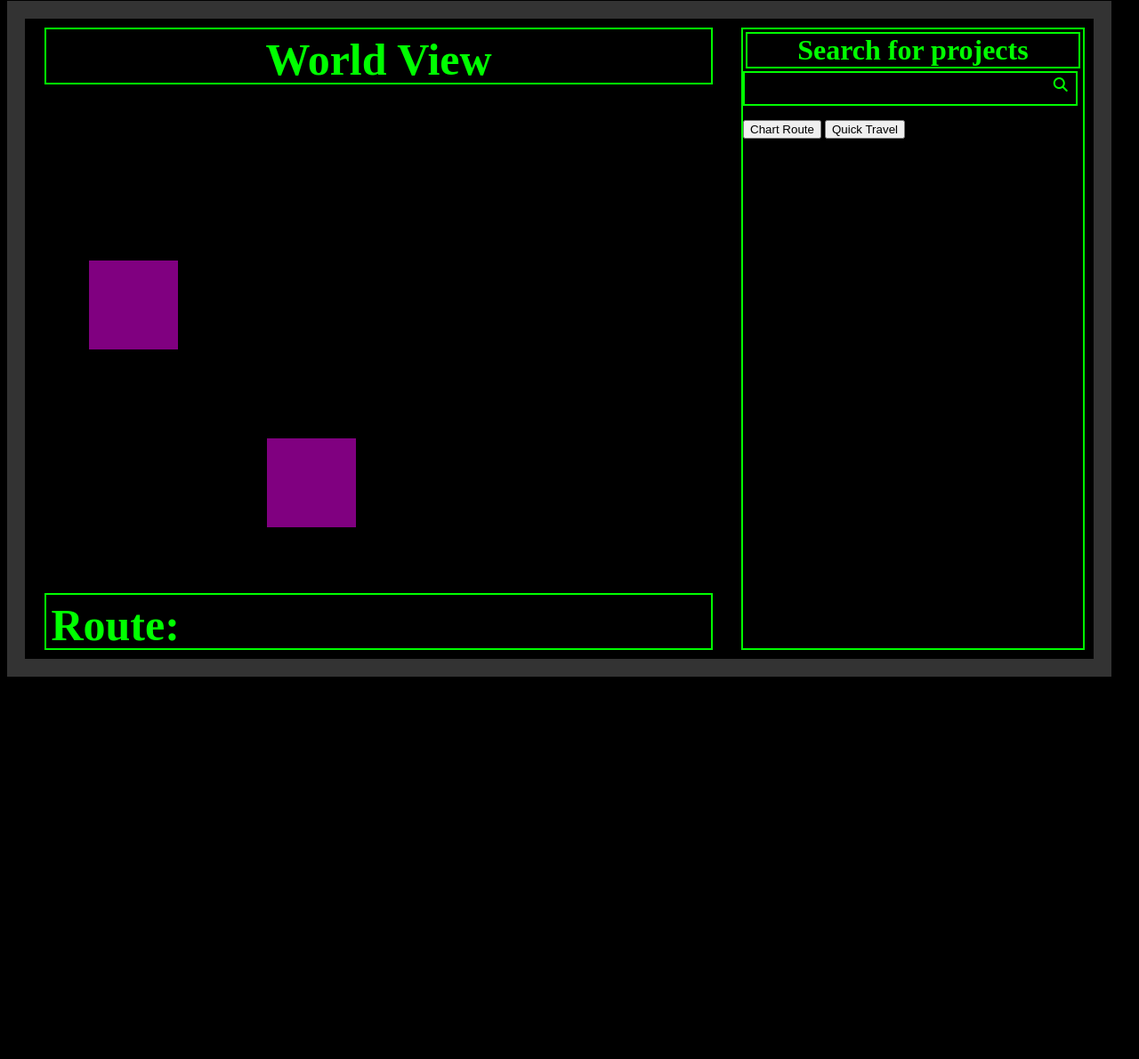
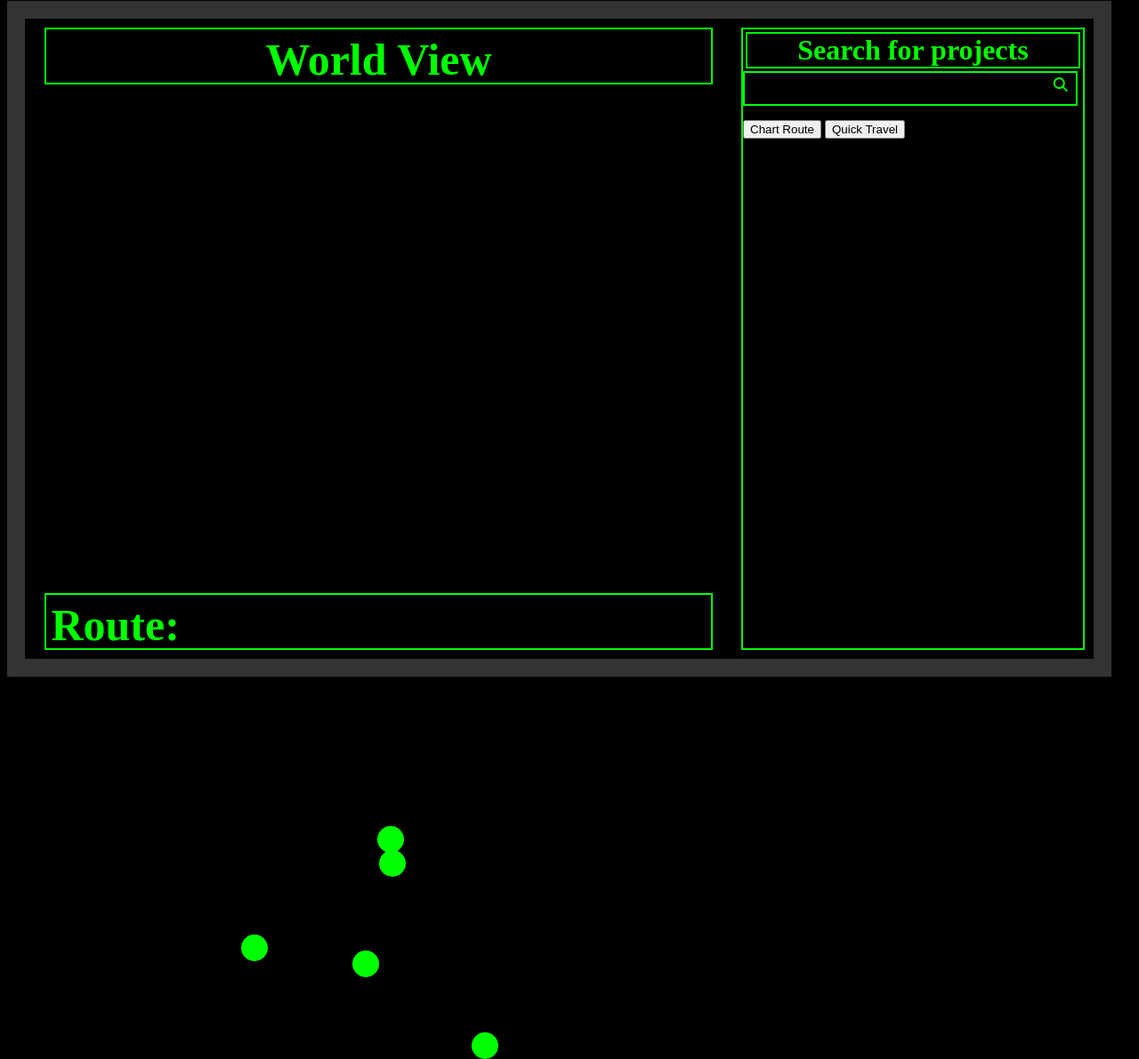
Before and after one commit to JadedTester746/Personal-Website, a plain HTML site: page Terminal/terminal.html in a window 1280 px wide. Shown: the part 7-1198 px from the top of the page at 89% size. Before the commit the page ends 800 px from the top, so only its background shows below. Drawn offline with Linux system fonts and the light colour scheme.

Commit message:
Added map rendering, need to debug still

```diff
--- a/Terminal/style.css
+++ b/Terminal/style.css
@@ -77,12 +77,18 @@ body{
 }
 
 .project{
-    width: 100px;
-    height: 100px;
-    position: absolute;
-    background-color: purple;
+    width: 30px;
+    height: 30px;
+    position: relative;
+    background-color: rgb(0, 255, 0);
+    border-radius: 50%;
 }
 
+.projects{
+    width: 100%;
+    height: 100%;
+
+}
 .linecontainer{
     width: 100%;
     height: 100%;
--- a/Terminal/terminal.html
+++ b/Terminal/terminal.html
@@ -13,15 +13,8 @@
     <div class="container">
         <div class="map">
             <div class="title"><h1 class="titletext">World View</h1></div>
-            <div class="projectcontainer">
-                <div class="linecontainer" id="linecontainer">
+            <div class="projectcontainer" id="projects">
                     <svg class="linesvg" id="linesvg" width="100%" height="100%"></svg>
-                </div>
-                <div class="projects">
-                    <div class="project" id="project1"></div>
-                    <div class="project" id="project2"></div>
-
-                </div>
             </div>
             <div class="route"><h1 class="routetext" id="routetext">Route: </h1></div>
         </div>
--- a/Terminal/terminal.js
+++ b/Terminal/terminal.js
@@ -171,8 +171,25 @@ function generateVisualMap(){
     return out;
 }
 
+function randomBetween(min, max){
+    return min + Math.random() * (max - min);
+}
+
 function renderVisualMap(map){
+    for(let node of map){
+        console.log(node);
+        let angle = randomBetween(node.min, node.max);
+        let radius = layerRadiusDelta * node.layer;
+        let deltaX = radius * Math.cos(angle * degreesToRadians);
+        let deltaY = radius * Math.sin(angle * degreesToRadians);
 
+        let newDiv = document.createElement('div');
+        newDiv.className = "project";
+        newDiv.id = node.node.name;
+        newDiv.style.top = `${50 - deltaY}%`;
+        newDiv.style.left = `${50 + deltaX}%`;
+        document.getElementById("projects").appendChild(newDiv);
+    }
 }
 
 /*
@@ -184,10 +201,13 @@ function renderVisualMap(map){
     - Connections array
 */
 
+let layerRadiusDelta = 10;
+let degreesToRadians = Math.PI / 180;
+
 let projects = new Map();
 let nameToProject = new Map();
 let start = null;
 loadProjects().then(function(map){
     console.log(projects);
-    console.log(generateVisualMap());
+    renderVisualMap(generateVisualMap());
 }, function(){alert("Failed to load projects, website will not display as intended!")});
```
